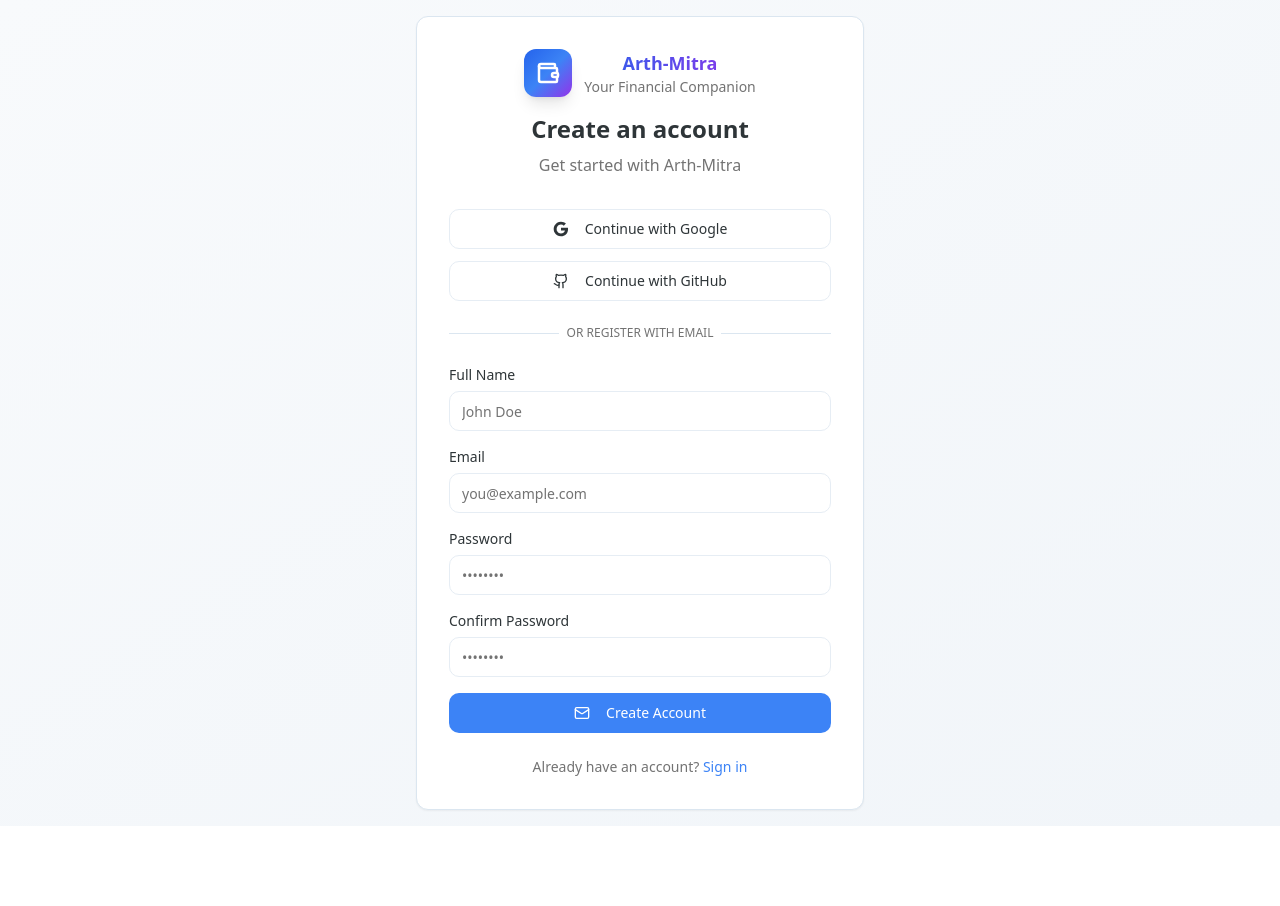
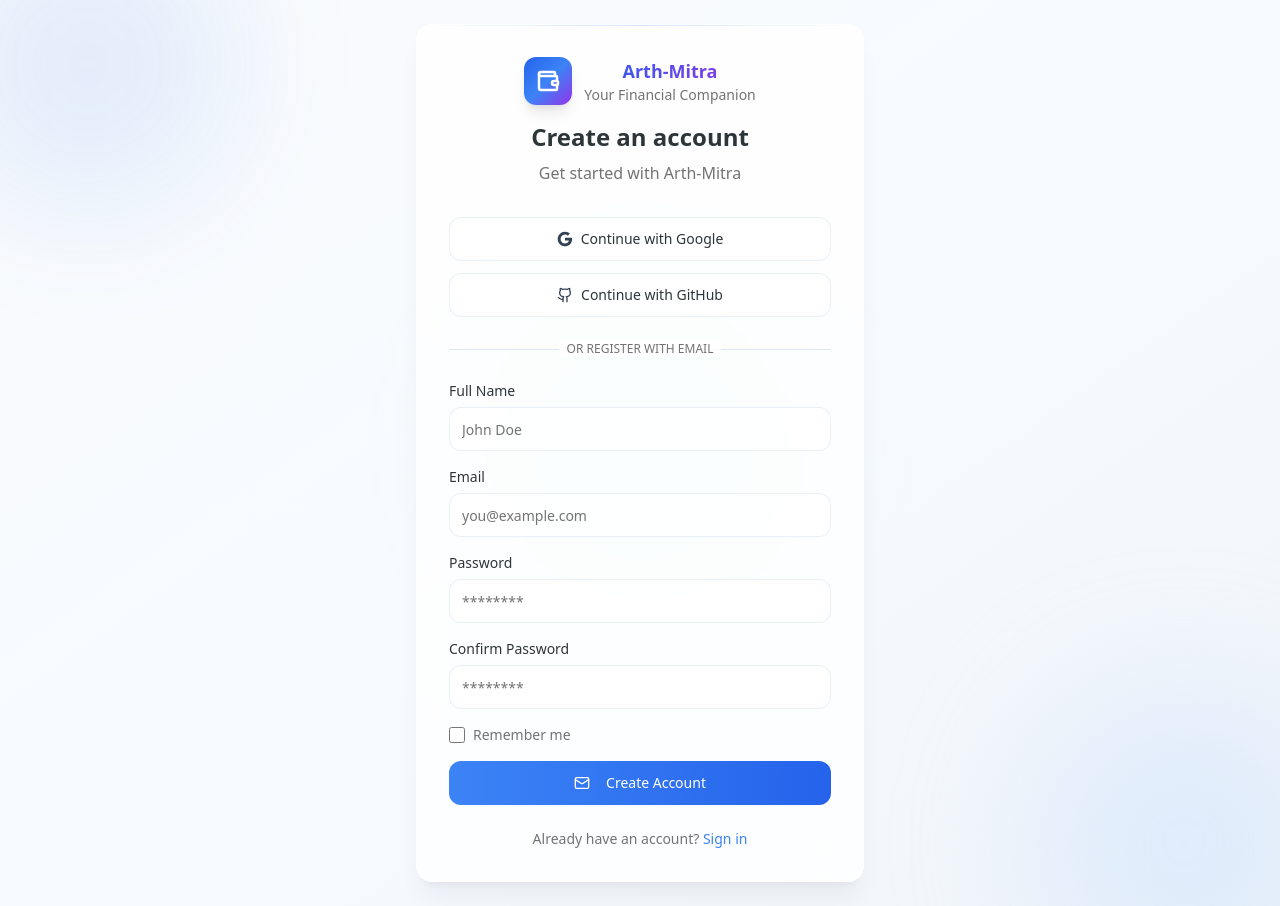
Before and after one commit to aryanb1906/ARTH-MITRA, a Next.js app in the folder frontend/: page /register in a window 1280 px wide. Before the commit the page ends 826 px from the top, so only its background shows below. Built offline with nearby package versions, Linux system fonts and the light colour scheme; no server answers.

Commit message:
Changes made to register page

```diff
--- a/frontend/app/register/page.tsx
+++ b/frontend/app/register/page.tsx
@@ -1,21 +1,31 @@
 'use client';
 
-import { useState } from 'react';
+import { useEffect, useState } from 'react';
 import { useRouter } from 'next/navigation';
 import Link from 'next/link';
 import { Button } from '@/components/ui/button';
 import { Input } from '@/components/ui/input';
 import { Card } from '@/components/ui/card';
 import { Github, Mail, Loader2, AlertCircle } from 'lucide-react';
-import { LogoWithTagline } from '@/components/logo'
+import { LogoWithTagline } from '@/components/logo';
+
 export default function RegisterPage() {
   const router = useRouter();
   const [name, setName] = useState('');
   const [email, setEmail] = useState('');
   const [password, setPassword] = useState('');
   const [confirmPassword, setConfirmPassword] = useState('');
+  const [rememberMe, setRememberMe] = useState(false);
   const [isLoading, setIsLoading] = useState(false);
   const [error, setError] = useState('');
+
+  useEffect(() => {
+    const savedEmail = localStorage.getItem('rememberedEmail');
+    if (savedEmail) {
+      setEmail(savedEmail);
+      setRememberMe(true);
+    }
+  }, []);
 
   const handleSubmit = async (e: React.FormEvent) => {
     e.preventDefault();
@@ -51,6 +61,12 @@ export default function RegisterPage() {
 
       const user = data.user;
 
+      if (rememberMe) {
+        localStorage.setItem('rememberedEmail', email);
+      } else {
+        localStorage.removeItem('rememberedEmail');
+      }
+
       // Store user info in localStorage
       localStorage.setItem('user', JSON.stringify(user));
       localStorage.setItem('userId', user.id);
@@ -66,8 +82,14 @@ export default function RegisterPage() {
   };
 
   return (
-    <div className="min-h-screen flex items-center justify-center bg-gradient-to-br from-slate-50 to-slate-100 p-4">
-      <Card className="w-full max-w-md p-8">
+    <div className="relative min-h-screen flex items-center justify-center overflow-hidden bg-gradient-to-br from-slate-50 via-blue-50/50 to-slate-100 p-4 md:p-6">
+      <div className="pointer-events-none absolute -top-20 -left-14 h-72 w-72 rounded-full bg-primary/10 blur-3xl" />
+      <div className="pointer-events-none absolute -bottom-24 -right-16 h-80 w-80 rounded-full bg-blue-200/35 blur-3xl" />
+      <div className="pointer-events-none absolute top-1/3 left-1/2 h-72 w-72 -translate-x-1/2 rounded-full bg-emerald-200/20 blur-3xl" />
+
+      <Card className="group relative z-10 w-full max-w-md rounded-2xl border border-white/80 bg-white/80 p-8 shadow-xl shadow-slate-900/5 backdrop-blur-md transition-all duration-300 hover:-translate-y-0.5 hover:shadow-2xl hover:shadow-primary/10">
+        <div className="pointer-events-none absolute inset-x-0 top-0 h-px bg-gradient-to-r from-transparent via-blue-300/60 to-transparent opacity-70 transition-opacity duration-300 group-hover:opacity-100" />
+
         <div className="text-center mb-8">
           <div className="flex justify-center mb-4">
             <LogoWithTagline size="lg" />
@@ -77,7 +99,7 @@ export default function RegisterPage() {
         </div>
 
         {error && (
-          <div className="mb-6 p-3 rounded-lg bg-destructive/10 text-destructive text-sm flex items-center gap-2">
+          <div className="mb-6 p-3 rounded-xl border border-destructive/20 bg-destructive/10 text-destructive text-sm flex items-center gap-2 animate-in fade-in-0 duration-200">
             <AlertCircle className="w-4 h-4 flex-shrink-0" />
             {error}
           </div>
@@ -87,10 +109,12 @@ export default function RegisterPage() {
         <div className="space-y-3 mb-6">
           <Button
             variant="outline"
-            className="w-full"
+            className="group relative w-full h-11 overflow-hidden rounded-xl border-border/60 bg-white/70 transition-all duration-300 hover:-translate-y-0.5 hover:border-blue-300/60 hover:shadow-lg hover:shadow-blue-200/40 active:translate-y-0 active:scale-[0.99]"
             onClick={() => (window.location.href = '/api/auth/google')}
           >
-            <svg className="w-5 h-5 mr-2" viewBox="0 0 24 24">
+            <span className="pointer-events-none absolute inset-0 bg-gradient-to-r from-red-100/50 via-yellow-100/45 to-blue-100/50 opacity-0 transition-opacity duration-300 group-hover:opacity-100" />
+            <span className="relative z-10 flex items-center">
+              <svg className="w-5 h-5 mr-2 text-slate-700 transition-colors duration-300 group-hover:text-blue-700" viewBox="0 0 24 24">
                 <path
                   fill="currentColor"
                   d="M22.56 12.25c0-.78-.07-1.53-.2-2.25H12v4.26h5.92c-.26 1.37-1.04 2.53-2.21 3.31v2.77h3.57c2.08-1.92 3.28-4.74 3.28-8.09z"
@@ -109,15 +133,19 @@ export default function RegisterPage() {
                 />
               </svg>
               Continue with Google
+            </span>
           </Button>
 
           <Button
             variant="outline"
-            className="w-full"
+            className="group relative w-full h-11 overflow-hidden rounded-xl border-border/60 bg-white/70 transition-all duration-300 hover:-translate-y-0.5 hover:border-indigo-300/55 hover:shadow-lg hover:shadow-slate-300/40 active:translate-y-0 active:scale-[0.99]"
             onClick={() => (window.location.href = '/api/auth/github')}
           >
-            <Github className="w-5 h-5 mr-2" />
+            <span className="pointer-events-none absolute inset-0 bg-gradient-to-r from-slate-200/45 via-indigo-100/40 to-blue-100/45 opacity-0 transition-opacity duration-300 group-hover:opacity-100" />
+            <span className="relative z-10 flex items-center">
+              <Github className="w-5 h-5 mr-2 text-slate-700 transition-colors duration-300 group-hover:text-indigo-700" />
               Continue with GitHub
+            </span>
           </Button>
         </div>
 
@@ -126,7 +154,7 @@ export default function RegisterPage() {
             <div className="w-full border-t border-border" />
           </div>
           <div className="relative flex justify-center text-xs uppercase">
-            <span className="bg-card px-2 text-muted-foreground">
+            <span className="bg-white/80 px-2 text-muted-foreground">
               Or register with email
             </span>
           </div>
@@ -142,6 +170,7 @@ export default function RegisterPage() {
               value={name}
               onChange={(e) => setName(e.target.value)}
               placeholder="John Doe"
+              className="h-11 rounded-xl border-border/60 bg-white/70 transition-all duration-300 hover:border-blue-300/40 focus-visible:ring-2 focus-visible:ring-primary/20 focus-visible:border-primary/40"
               required
             />
           </div>
@@ -155,6 +184,7 @@ export default function RegisterPage() {
               value={email}
               onChange={(e) => setEmail(e.target.value)}
               placeholder="you@example.com"
+              className="h-11 rounded-xl border-border/60 bg-white/70 transition-all duration-300 hover:border-blue-300/40 focus-visible:ring-2 focus-visible:ring-primary/20 focus-visible:border-primary/40"
               required
             />
           </div>
@@ -167,7 +197,8 @@ export default function RegisterPage() {
               type="password"
               value={password}
               onChange={(e) => setPassword(e.target.value)}
-              placeholder="••••••••"
+              placeholder="********"
+              className="h-11 rounded-xl border-border/60 bg-white/70 transition-all duration-300 hover:border-blue-300/40 focus-visible:ring-2 focus-visible:ring-primary/20 focus-visible:border-primary/40"
               required
               minLength={6}
             />
@@ -181,12 +212,26 @@ export default function RegisterPage() {
               type="password"
               value={confirmPassword}
               onChange={(e) => setConfirmPassword(e.target.value)}
-              placeholder="••••••••"
+              placeholder="********"
+              className="h-11 rounded-xl border-border/60 bg-white/70 transition-all duration-300 hover:border-blue-300/40 focus-visible:ring-2 focus-visible:ring-primary/20 focus-visible:border-primary/40"
               required
             />
           </div>
 
-          <Button type="submit" className="w-full" disabled={isLoading}>
+          <div className="flex items-center gap-2">
+            <input
+              id="remember-me"
+              type="checkbox"
+              checked={rememberMe}
+              onChange={(e) => setRememberMe(e.target.checked)}
+              className="h-4 w-4 rounded border-border/60 text-primary focus:ring-2 focus:ring-primary/25"
+            />
+            <label htmlFor="remember-me" className="text-sm text-muted-foreground select-none cursor-pointer">
+              Remember me
+            </label>
+          </div>
+
+          <Button type="submit" className="w-full h-11 rounded-xl bg-gradient-to-r from-primary to-blue-600 text-primary-foreground transition-all duration-300 hover:-translate-y-0.5 hover:from-blue-600 hover:to-primary hover:shadow-lg hover:shadow-primary/25 active:translate-y-0 active:scale-[0.99]" disabled={isLoading}>
             {isLoading ? (
               <>
                 <Loader2 className="w-4 h-4 mr-2 animate-spin" />
@@ -203,7 +248,7 @@ export default function RegisterPage() {
 
         <p className="mt-6 text-center text-sm text-muted-foreground">
           Already have an account?{' '}
-          <Link href="/login" className="text-primary hover:underline font-medium">
+          <Link href="/login" className="text-primary hover:underline font-medium transition-colors hover:text-primary/80">
             Sign in
           </Link>
         </p>
```
Lines whose indentation alone changed are shown as unchanged.
